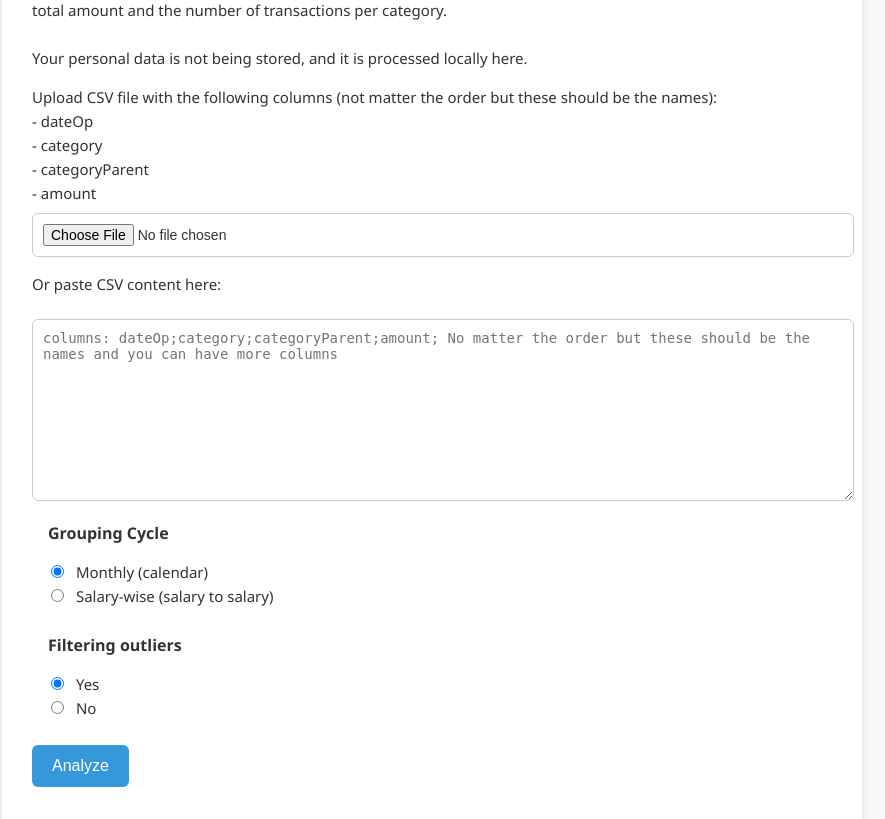
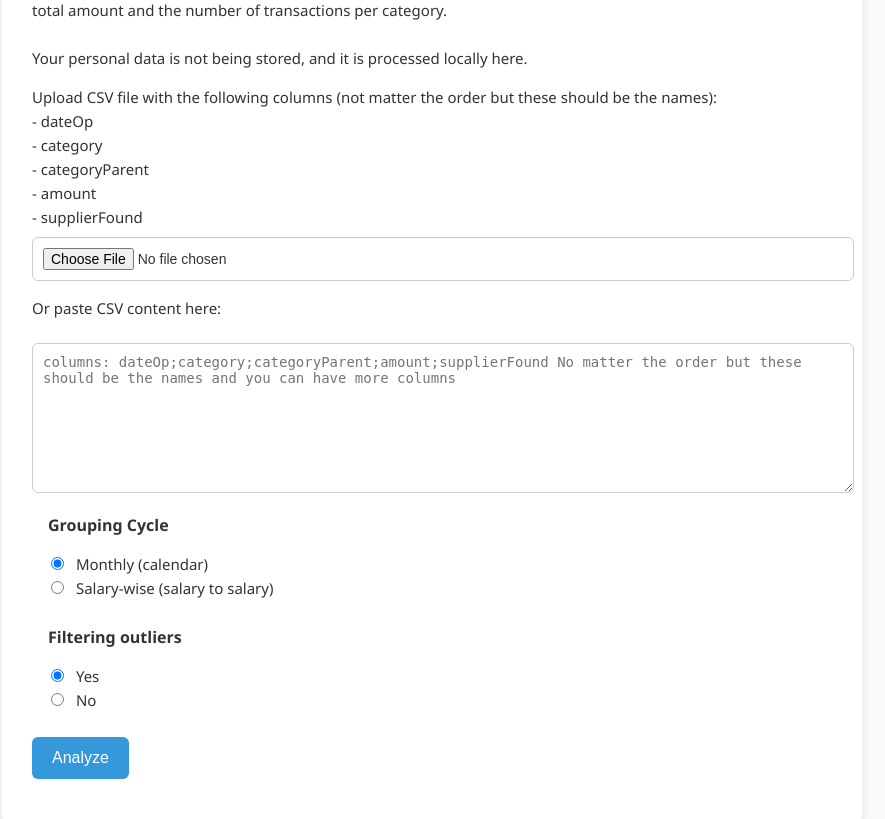
Before and after one commit to ashfack/bank-analysis, a Flask app: page / in a window 1280 px wide. Shown: the part 420-1239 px from the top of the page, without its empty margins (208-1093 px from the left). Run offline with Flask 2, Linux system fonts and the light colour scheme.

Commit message:
Supplier in UI (for information)

```diff
--- a/templates/index.html
+++ b/templates/index.html
@@ -38,14 +38,12 @@
         - category<br/>
         - categoryParent<br/>
         - amount<br/>
+        - supplierFound<br/>
       </label>
       <input type="file" name="file" accept=".csv,.txt">
 
       <p>Or paste CSV content here:</p>
-      <textarea name="csv_text" rows="10" cols="80" placeholder="columns: dateOp;category;categoryParent;amount; No matter the order but these should be the names and you can have more columns"></textarea>
-
-
-
+      <textarea name="csv_text" rows="8" cols="70" placeholder="columns: dateOp;category;categoryParent;amount;supplierFound No matter the order but these should be the names and you can have more columns"></textarea>
 
       <fieldset style="margin-top:1rem;">
         <legend>Grouping Cycle</legend>
```
